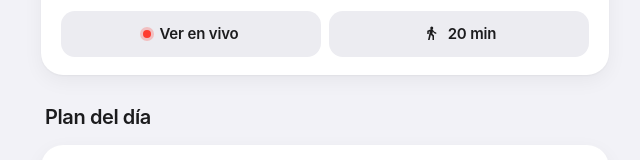
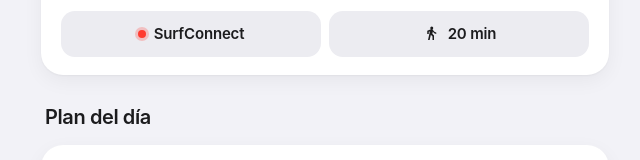
Before and after one commit to manuelros99-png/praia-do-dia-data, a plain HTML site: page index.html in a window 1280 px wide. Shown: the part 563-723 px from the top of the page, 315-955 px from the left. Drawn offline with Linux system fonts and the light colour scheme.

Commit message:
Botón de cámara de SurfConnect con aclaración
Co-Authored-By: Claude Opus 5.5 <noreply@anthropic.com>

```diff
--- a/index.html
+++ b/index.html
@@ -572,7 +572,9 @@ function routeUrl(b){
 }
 function mapsUrl(b){ const [la, lo] = COORDS[b.id]; return `https://www.google.com/maps/dir/?api=1&destination=${la},${lo}&travelmode=${b.walk && b.walk <= 20 ? "walking" : "driving"}`; }
 function btn(cls, html, href, label){ const a = el("a", "btn " + cls); a.innerHTML = html; a.href = href; a.target = "_blank"; a.rel = "noopener"; if (label) a.setAttribute("aria-label", label); return a; }
-function liveBtn(b, cls){ return b.cam ? btn(cls, '<span class="rec"></span>Ver en vivo', b.cam, `Cámara en vivo de ${b.name}, abre en otra pestaña`) : btn(cls, "Buscar cámara", "https://argosatlas.com/map", "Buscar cámara en Argos Atlas"); }
+function liveBtn(b, cls){
+  if (b.cam && b.cam.includes("surfconnect")) return btn(cls, '<span class="rec"></span>SurfConnect', "https://surfconnect.com.br/login", `Cámara de ${b.name} en SurfConnect: necesita cuenta gratis o pase diario`);
+  return b.cam ? btn(cls, '<span class="rec"></span>Ver en vivo', b.cam, `Cámara en vivo de ${b.name}, abre en otra pestaña`) : btn(cls, "Buscar cámara", "https://argosatlas.com/map", "Buscar cámara en Argos Atlas"); }
 function goBtn(b, cls){ const walk = b.walk && b.walk <= 20; return btn(cls, (walk ? SVG_WALK : SVG_CAR) + (walk ? `${b.walk} min` : `Uber ${b.uber} min`), routeUrl(b), walk ? `Cómo llegar caminando a ${b.name}` : `Pedir Uber a ${b.name}`); }
 
 function tides(day){
```
